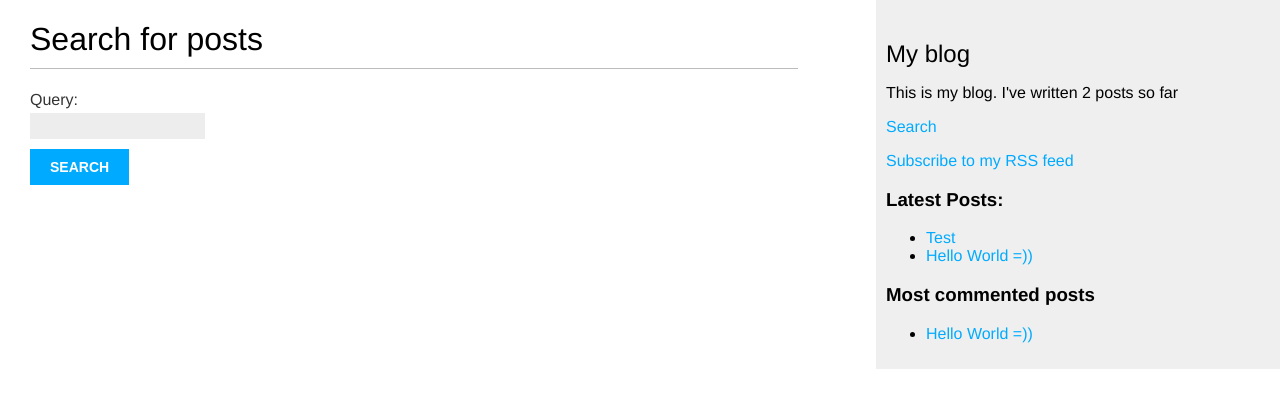
After one commit to MohammadHosein21/SimpleWebLog, a Django app: page /blog/search/ in a window 1280 px wide. The commit adds this page. Shown: the top 408 px of the page. Run offline with Django 3.2, Linux system fonts and the light colour scheme; data comes from the database, SQL or seed files in the repository; parts of the project's set-up code (start-up, migrations or seed data) failed here and were passed over.

Commit message:
add search in posts to website

```diff
--- a/WEBSITE/settings.py
+++ b/WEBSITE/settings.py
@@ -40,6 +40,7 @@ INSTALLED_APPS = [
     'blog.apps.BlogConfig',
     'django.contrib.sites',
     'django.contrib.sitemaps',
+    'django.contrib.postgres',
     # Third-party apps
     'taggit',
 ]
--- a/blog/forms.py
+++ b/blog/forms.py
@@ -13,3 +13,7 @@ class CommentForm(forms.ModelForm):
     class Meta:
         model = Comment
         fields = ('name', 'email', 'body')
+
+
+class SearchForm(forms.Form):
+    query = forms.CharField()
--- a/blog/templates/blog/base.html
+++ b/blog/templates/blog/base.html
@@ -15,6 +15,9 @@
     <h2>My blog</h2>
     <p>This is my blog. I've written {% total_posts %} posts so far</p>
     <p>
+        <a href="{% url "blog:post_search" %}">Search</a>
+    </p>
+    <p>
         <a href="{% url "blog:post_feed" %}">Subscribe to my RSS feed</a>
     </p>
     <h3>Latest Posts:</h3>
--- /dev/null
+++ b/blog/templates/blog/post/search.html
@@ -0,0 +1,26 @@
+{% extends "blog/base.html" %}
+{% load blog_tags %}
+{% block title %}Search{% endblock %}
+{% block content %}
+    {% if query %}
+        <h1>Posts containing"{{ query }}"</h1>
+        <h3>
+            {% with results.count as total_results %}
+                Found {{ total_results }} result {{ total_results|pluralize }}
+            {% endwith %}
+        </h3>
+        {% for post in results %}
+            <h4><a href="{{ post.get_absolute_url }}">{{ post.title }}</a></h4>
+            {{ post.body|markdown|truncatewords_html:5 }}
+        {% empty %}
+            <p>There are no results for your query.</p>
+        {% endfor %}
+        <p><a href="{% url "blog:post_search" %}">Search again</a></p>
+    {% else %}
+        <h1>Search for posts</h1>
+        <form method="get">
+            {{ form.as_p }}
+            <input type="submit" value="Search">
+        </form>
+    {% endif %}
+{% endblock %}
--- a/blog/urls.py
+++ b/blog/urls.py
@@ -13,4 +13,5 @@ urlpatterns = [
     path('<int:post_id>/share/',
          views.post_share, name='post_share'),
     path('feed/', LatestPostsFeed(), name='post_feed'),
+    path('search/', views.post_search, name = 'post_search')
 ]
--- a/blog/views.py
+++ b/blog/views.py
@@ -2,11 +2,12 @@ from django.shortcuts import render, get_object_or_404
 from .models import Post
 from django.core.paginator import PageNotAnInteger, EmptyPage, Paginator
 from django.views.generic import ListView
-from .forms import EmailPostForm, CommentForm
+from .forms import EmailPostForm, CommentForm, SearchForm
 from django.core.mail import send_mail
 from .models import Comment
 from taggit.models import Tag
 from django.db.models import Count
+from django.contrib.postgres.search import SearchVector
 
 
 # Create your views here
@@ -25,7 +26,7 @@ def post_list(requset, tag_slug=None):
     if tag_slug:
         tag = get_object_or_404(Tag, slug=tag_slug)
         object_list = object_list.filter(tags__in=[tag])
-    paginator = Paginator(object_list, 1)
+    paginator = Paginator(object_list, 3)
     page = requset.GET.get('page')
     try:
         posts = paginator.page(page)
@@ -78,3 +79,21 @@ def post_share(request, post_id):
     else:
         form = EmailPostForm()
     return render(request, 'blog/post/share.html', {'post': post, 'form': form, 'sent': sent})
+
+
+def post_search(request):
+    form = SearchForm()
+    query = None
+    results = []
+    if 'query' in request.GET:
+        form = SearchForm(request.GET)
+        if form.is_valid():
+            query = form.cleaned_data['query']
+            results = Post.published.annotate(
+                search = SearchVector('title', 'body'),
+                ).filter(search = query)
+    return render(request,
+                  'blog/post/search.html',
+                  {'form': form,
+                   'query': query,
+                   'results': results})
```
